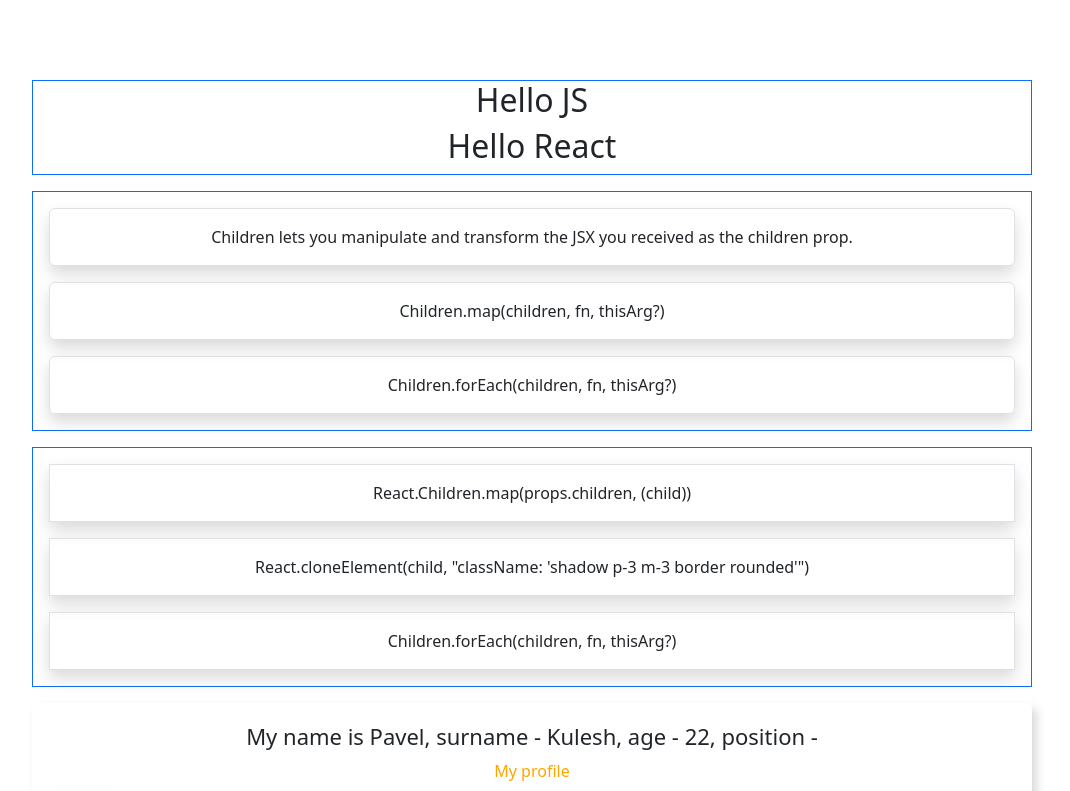
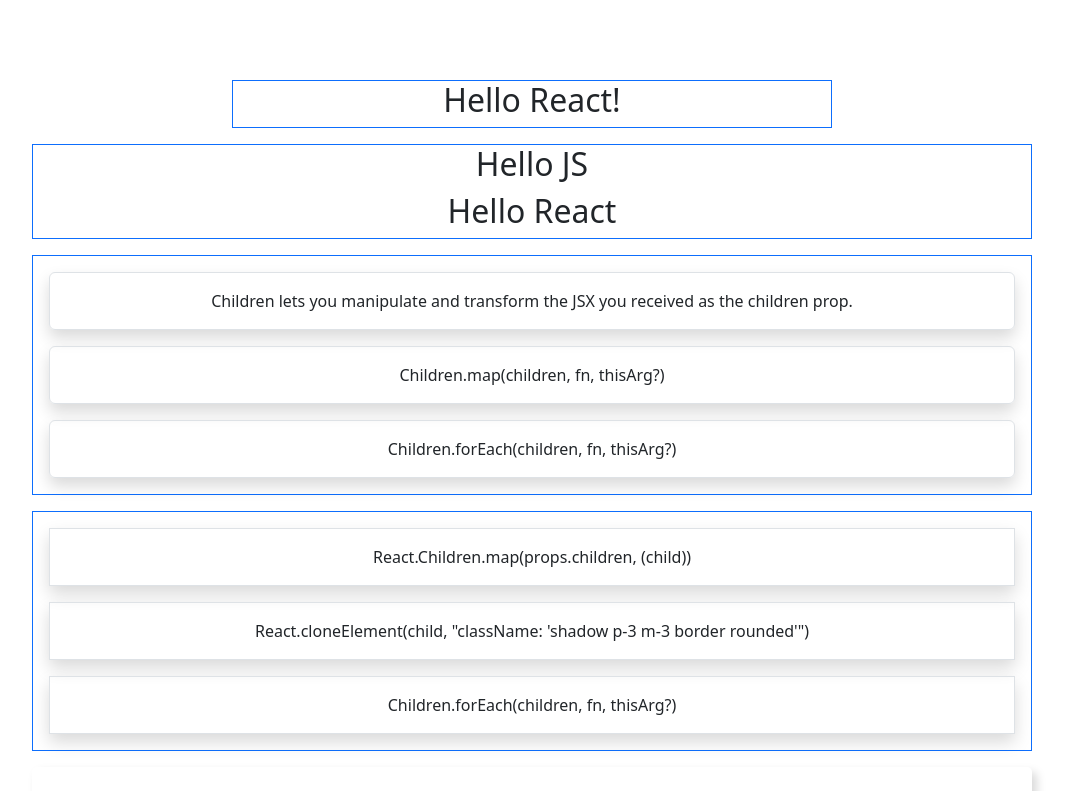
Before and after one commit to Waldemar-00/ComponentsProps, a React (Create React App) app: page / in a window 1280 px wide. Shown: the top 791 px of the page, without its empty margins (108-1178 px from the left). Built offline with nearby package versions, Linux system fonts and the light colour scheme.

Commit message:
specialization and inheritance

```diff
--- a/src/App.js
+++ b/src/App.js
@@ -124,9 +124,19 @@
     </div>
   )
 }
+const HelloGreating = () => {
+  return (
+    <div style={{ width: '600px', margin: '0 auto'}}>
+    <DynamicGreating color={'primary'} mb={'mb-3'} mt={'mt-5'}>
+      <h2>Hello React!</h2>
+      </DynamicGreating>
+    </div>
+  )
+}
 function App() {
   return (
     <Wrapper>
+      <HelloGreating/>
       <DynamicGreating color={'primary'} mb={'mb-3'}>
         <h2>Hello JS</h2>
         <h2>Hello React</h2>
```
